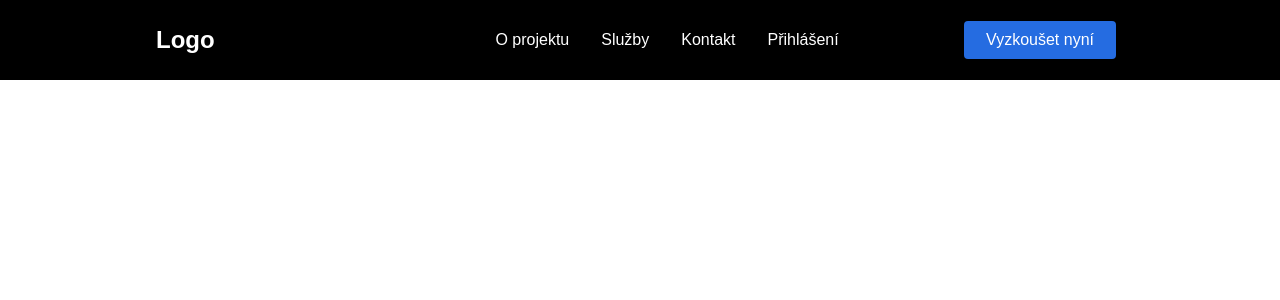
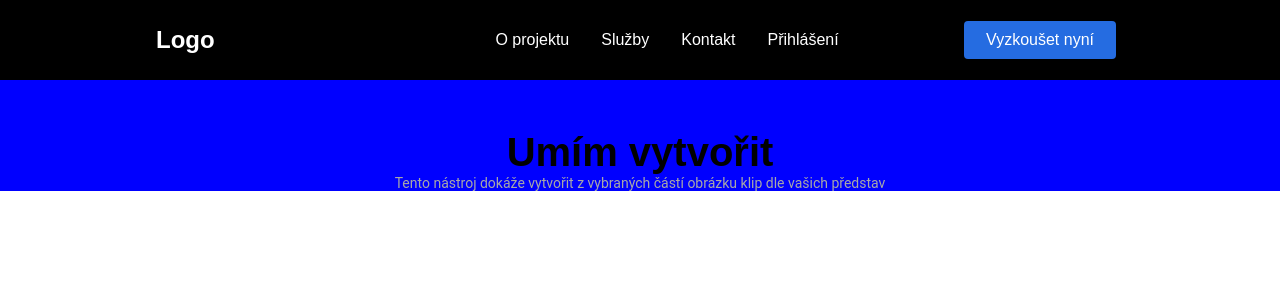
Before and after one commit to gyarab/2024-4e-samojlov-ZaberyFotek, a React (Create React App) app: page / in a window 1280 px wide. Shown: the top 300 px of the page. Built offline with nearby package versions, Linux system fonts and the light colour scheme.

Commit message:
Home section

```diff
--- a/package.json
+++ b/package.json
@@ -23,6 +23,7 @@
     "test": "react-scripts test",
     "eject": "react-scripts eject"
   },
+  "proxy": "http://localhost:4000/",
   "eslintConfig": {
     "extends": [
       "react-app",
--- a/src/App.js
+++ b/src/App.js
@@ -1,24 +1,37 @@
-import React from 'react';
+import React, {useState} from 'react';
 import './App.css';
 import {BrowserRouter as Router, Route, Routes} from 'react-router-dom';
-import Home from './pages/Home';
+import Home from './pages/Home/Home';
 import Oprojektu from "./pages/Oprojektu";
+import Navbar from "./components/Navbar";
+import Sidebar from "./components/Sidebar";
 
 function App() {
 
+    const [isOpen, setIsOpen] = useState(false);
+    const toggle = () => {
+        setIsOpen(!isOpen);
+    };
+
     return (
-        <Router>
+        <>
 
-            <Routes>
+            <Router>
 
-                <Route path="/" element={<Home />}/>
-                <Route path="/o-projektu" element={<Oprojektu />}/>
+                <Sidebar isOpen={isOpen} toggle={toggle}/>
+                <Navbar toggle={toggle}/>
 
-            </Routes>
+                <Routes>
 
+                    <Route path="/" element={<Home/>}/>
+                    <Route path="o-projektu" element={<Oprojektu/>}/>
 
-        </Router>
+                </Routes>
+
+            </Router>
+        </>
     );
 }
 
+
 export default App;
--- a/src/components/Sidebar/SidebarComponents.js
+++ b/src/components/Sidebar/SidebarComponents.js
@@ -1,7 +1,7 @@
 import styled from "styled-components";
 import {FaTimes} from "react-icons/fa";
 import {Link as LinkR} from "react-router-dom";
-import {Link as LinkS} from "react-scroll";
+import {Link} from "react-router-dom";
 
 export const SidebarContainer = styled.aside`
     position: fixed;
@@ -45,7 +45,7 @@ export const SidebarMenu = styled.ul`
     }`
 ;
 
-export const SidebarLink = styled(LinkS)`
+export const SidebarLink = styled(Link)`
     display: flex;
     justify-content: center;
     align-items: center;
--- a/src/pages/Home.js
+++ /dev/null
@@ -1,19 +0,0 @@
-import React, {useState} from 'react';
-import Sidebar from "../components/Sidebar";
-import Navbar from "../components/Navbar";
-
-const Home = () => {
-
-    const [isOpen, setIsOpen] = useState(false);
-    const toggle = () => {
-        setIsOpen(!isOpen);
-    };
-
-    return (
-        <>
-            <Sidebar isOpen={isOpen} toggle={toggle}/>
-            <Navbar toggle={toggle}/>
-        </>
-    );
-};
-export default Home;
--- /dev/null
+++ b/src/pages/Home/Home.js
@@ -0,0 +1,28 @@
+import React from 'react';
+import {Descript, Heading, HomeContainer, TextElements} from "./HomeElements";
+
+export default function Home() {
+
+    return (
+
+        <HomeContainer>
+
+            <TextElements>
+
+                <Heading> Umím vytvořit </Heading>
+
+                <Descript> Tento nástroj dokáže vytvořit z vybraných částí obrázku klip dle vašich představ </Descript>
+
+            </TextElements>
+
+            {/*<UploadArea>*/}
+
+            {/*    <CircleIcon />*/}
+            {/*    <PhotoSelectBtn>Vyberte fotografii</PhotoSelectBtn>*/}
+            {/*    <p>Nebo sem přetáhněte obrázek</p>*/}
+
+            {/*</UploadArea>*/}
+
+        </HomeContainer>
+    );
+};
--- /dev/null
+++ b/src/pages/Home/HomeElements.js
@@ -0,0 +1,30 @@
+import styled from "styled-components";
+
+export const HomeContainer = styled.div`
+    display: flex;
+    background: blue;
+    height: 100%;
+    width: 100%;
+`;
+
+export const TextElements = styled.div`
+    display: block;
+    width: 100%;
+    text-align: center;
+    margin-top: 50px;
+`;
+
+export const Heading = styled.h1`
+    font-size: 40px;
+    font-family: "Outfit", sans-serif;
+    font-style: normal;
+    font-weight: 600;
+    color: black;
+`;
+
+export const Descript = styled.p`
+    font-size: 14px;
+    font-family: "Roboto", sans-serif;
+    font-style: normal;
+    color: #a8a8a8;
+`;
```
Also changed, not shown: src/pages/Oprojektu.js (+34 -1 lines).
